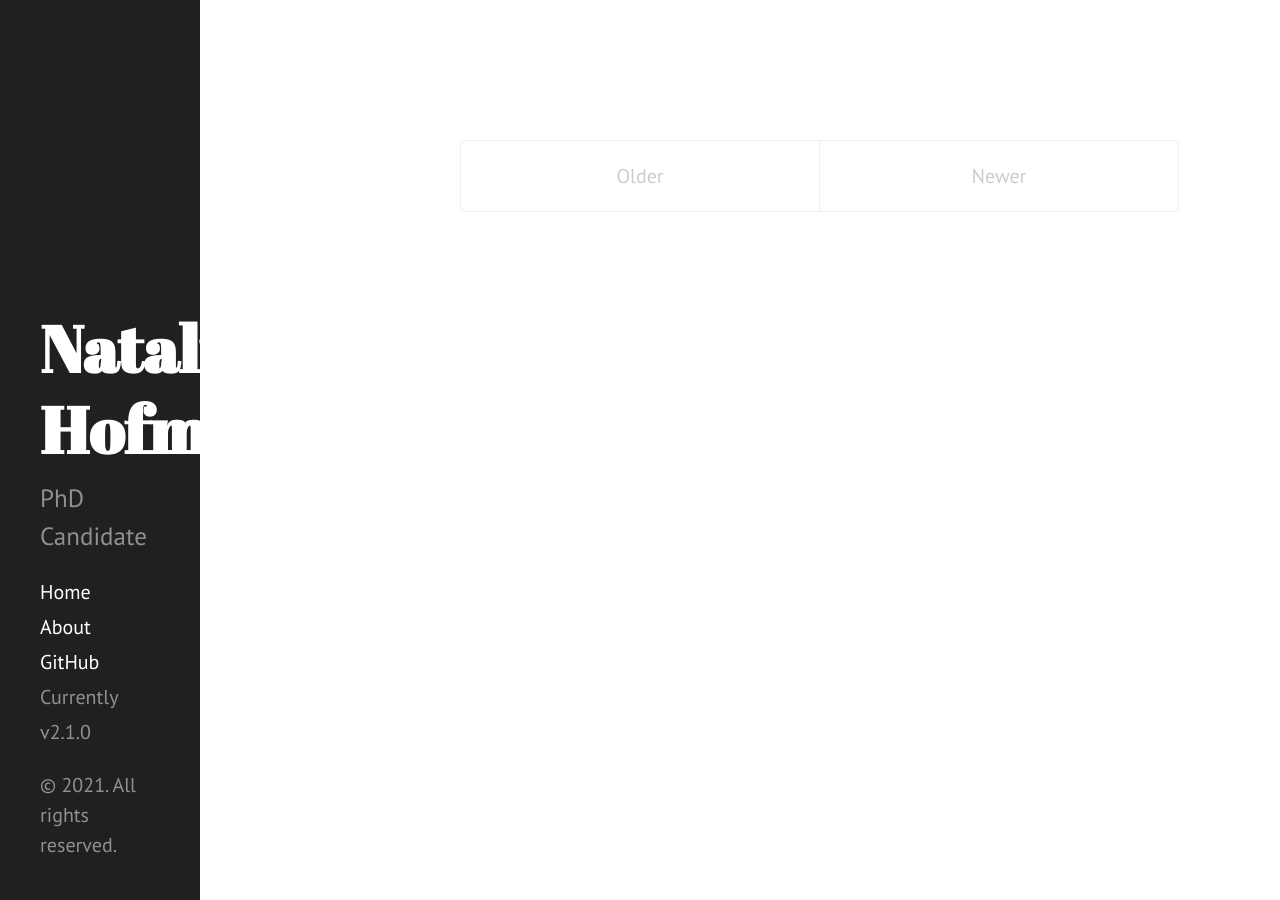
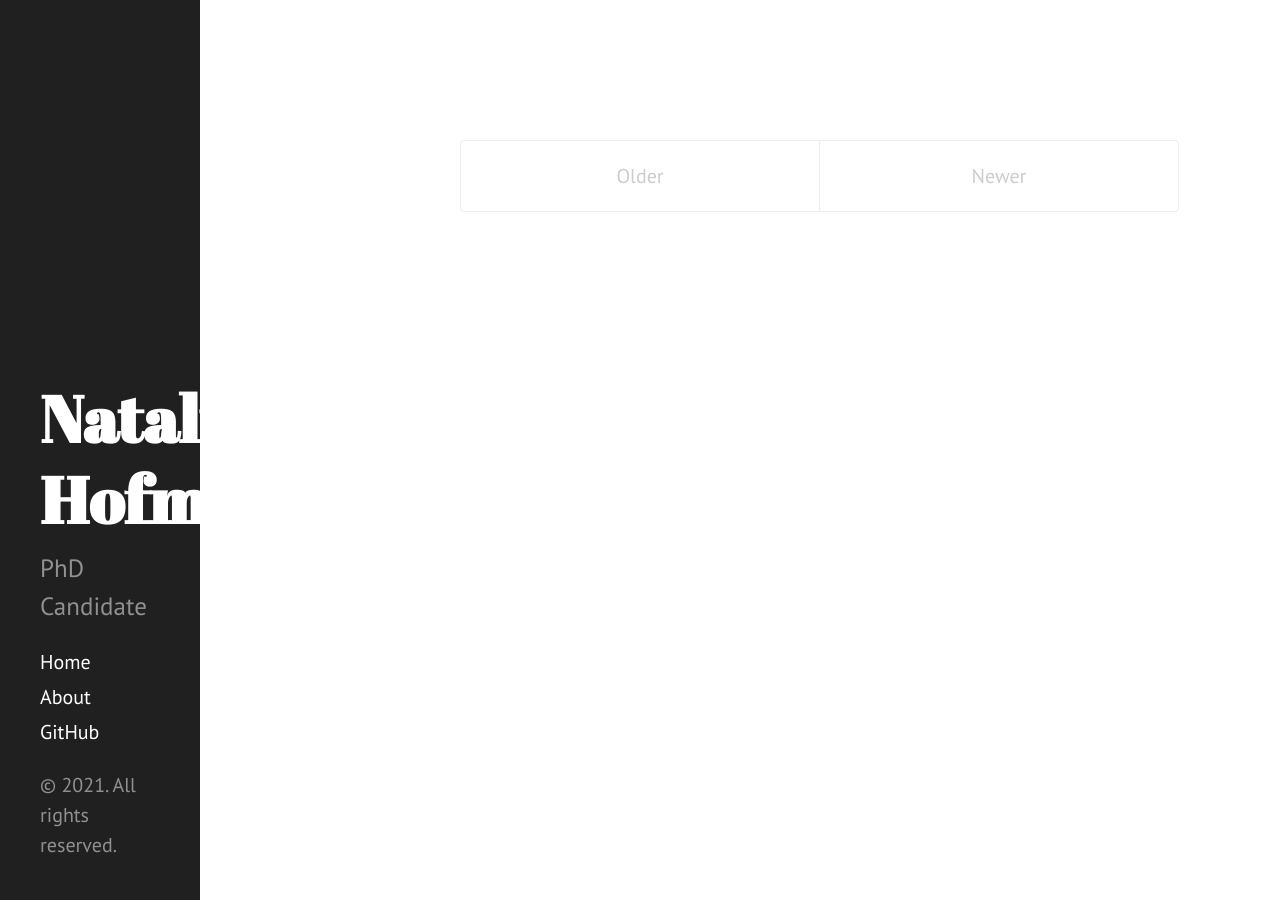
Before and after one commit to nathofme/nathofme.github.io, a Jekyll site: the page built from index.html, in a window 1280 px wide. Built offline with Jekyll 4.4.1, drawn with Linux system fonts in a browser that asks for light colours; Markdown is read by kramdown in place of the engine named in the settings; the list of posts is cut into pages by our own code.

```diff
--- a/_config.yml
+++ b/_config.yml
@@ -1,5 +1,4 @@
 # Dependencies
-markdown:         redcarpet
 highlighter:      pygments
 
 # Permalinks
--- a/_includes/sidebar.html
+++ b/_includes/sidebar.html
@@ -27,7 +27,6 @@
       {% endfor %}
 
       <a class="sidebar-nav-item" href="https://github.com/nathofme">GitHub</a>
-      <span class="sidebar-nav-item">Currently v{{ site.version }}</span>
     </nav>
 
     <p>&copy; {{ site.time | date: '%Y' }}. All rights reserved.</p>
```
